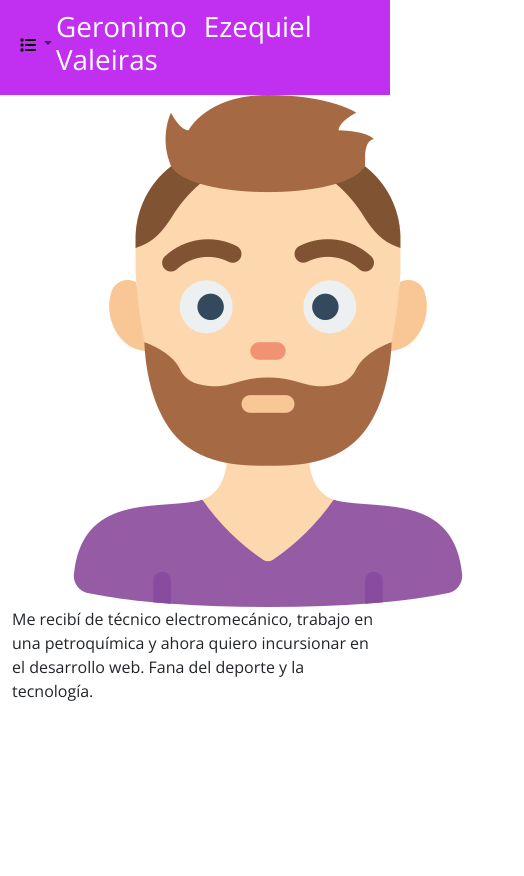
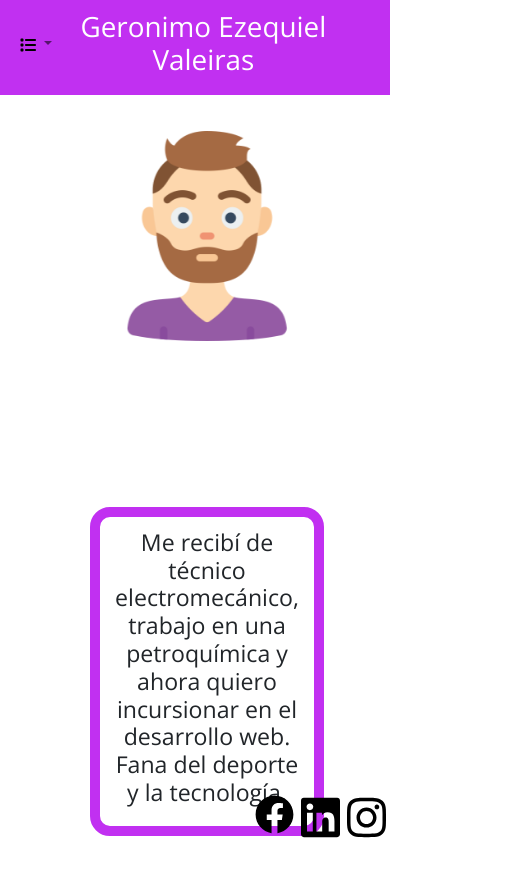
Before and after one commit to GeronimoValeiras/MyFirstPage, a plain HTML site: page index.html in a window 390 px wide. Shown: the whole page, 524 px wide, since content can reach past the window. Before the commit the page ends 844 px from the top, so only its background shows below. Drawn offline with nearby package versions, Linux system fonts and the light colour scheme.

Commit message:
index terminado, falta media queries

```diff
--- a/index.html
+++ b/index.html
@@ -40,22 +40,22 @@
         <!-- Acá termina el header -->
 
     <main class="container">
-        <section class="row">
-            <div class="presentation__image animate__animated animate__fadeInLeft col-lg-6"><img src="./images/barba.png" alt="foto">
+        <section class="row presentation">
+            <div class="presentation__image animate__animated animate__fadeInLeft col-lg-6"><img src="./images/barba.png" alt="foto" class="img-fluid">
             </div>
             <div class="presentation__text animate__animated animate__fadeInRight col-lg-6">
-                <p>Me recibí de técnico electromecánico, trabajo en una petroquímica y ahora quiero incursionar en el desarrollo web. Fana del deporte y la tecnología.</p>
+                <p class="h3">Me recibí de técnico electromecánico, trabajo en una petroquímica y ahora quiero incursionar en el desarrollo web. Fana del deporte y la tecnología.</p>
             </div>
         </section>
     </main>
 
-    <!-- <footer>
+    <footer>
         <ul>
             <li><a href="https://www.facebook.com" target="_blanck"><img src="./images/facebook.svg" alt="facebook"></a></li>
             <li><a href="https://www.linkedin.com" target="_blanck"><img src="./images/linkedin.svg" alt="linkedin"></a></li>
             <li><a href="https://www.instagram.com" target="_blanck"><img src="./images/instagram.svg" alt="instagram"></a></li>
         </ul>
-    </footer> -->
+    </footer>
     <script src="https://cdn.jsdelivr.net/npm/@popperjs/core@2.10.2/dist/umd/popper.min.js" integrity="sha384-7+zCNj/IqJ95wo16oMtfsKbZ9ccEh31eOz1HGyDuCQ6wgnyJNSYdrPa03rtR1zdB" crossorigin="anonymous"></script>
     <script src="https://cdn.jsdelivr.net/npm/bootstrap@5.1.3/dist/js/bootstrap.min.js" integrity="sha384-QJHtvGhmr9XOIpI6YVutG+2QOK9T+ZnN4kzFN1RtK3zEFEIsxhlmWl5/YESvpZ13" crossorigin="anonymous"></script>
 </body>
--- a/styles/styles.css
+++ b/styles/styles.css
@@ -10,10 +10,10 @@ header {
 }
 
 header h1{
-    text-align: justify;
+    text-align: center;
     color: white;
     padding: 10px 0;
-    margin-right: 20%;
+    margin-right: 10%;
 }
 
 
@@ -30,3 +30,44 @@ header h1{
 .dropdown-item {
     color: white;
 }
+
+footer {
+    position: sticky;
+    right: 0;
+    bottom: 0;
+}
+
+footer ul {
+    display: flex;
+    flex-direction: row;
+    justify-content: flex-end;
+}
+
+footer ul li {
+    margin: 1%;
+    width: 10vw;
+    list-style: none;
+}
+
+.presentation {
+    display: grid;
+    grid-template-rows: 1fr 1fr;
+    grid-template-columns: repeat(5, 1fr);
+    width: 100vw;
+    margin: 10% 0;
+}
+
+.presentation__image {
+    grid-row: 1 / 2;
+    grid-column: 2 / 5;
+}
+
+.presentation__text {
+    grid-row: 2 / 3;
+    grid-column: 2 / 5;
+    margin-top: 10%;
+    border: #c130f1 solid 10px;
+    border-radius: 20px;
+    text-align: center;
+    padding: 5%;
+}
```
